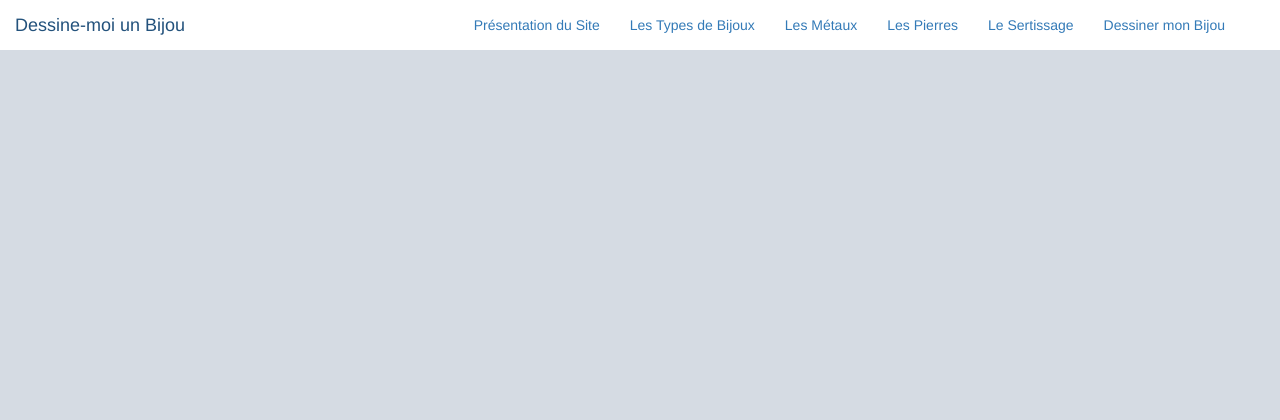
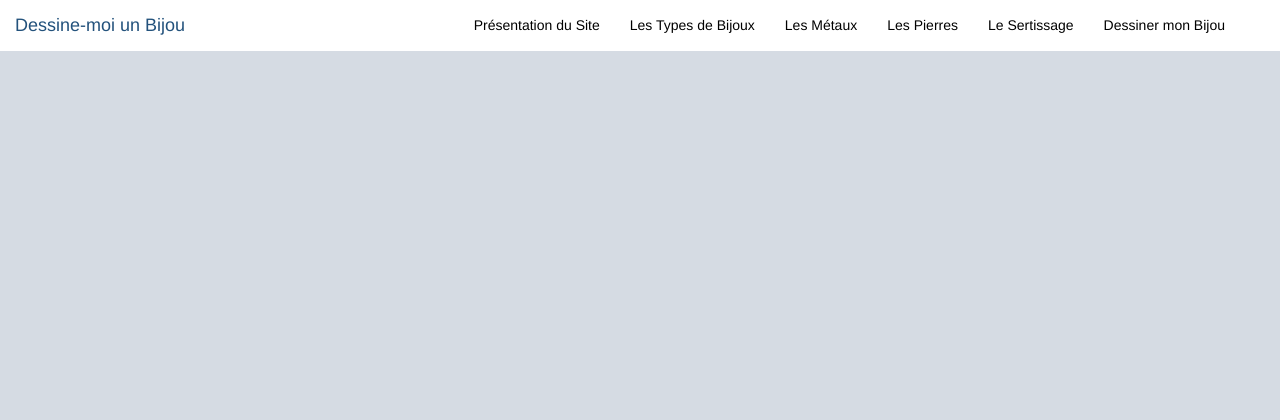
Before and after one commit to danyCorbineau/PersoDayY1, a PHP site: page /index.php in a window 1280 px wide. Shown: the top 420 px of the page. Run offline with PHP 8.4, Linux system fonts and the light colour scheme; tables that the repository leaves empty or names only in its code hold one stand-in row (values such as "Sample post"); grey boxes marked "Sample" are stand-in pictures; some libraries are stand-ins or nearby versions.

Commit message:
Add files via upload

```diff
--- a/index.php
+++ b/index.php
@@ -19,7 +19,7 @@ require 'scriptPhp.php';
 		<meta name="Description" CONTENT="Je vous propose de dessiner votre futur bijoux.">
 		<meta name="Keywords" CONTENT="Bijoux">
 
-		<title>Dessine-moi un Bijou, le site pour demander des croquis.</title>
+		<title>Dessine-moi un Bijou</title>
 		<meta name="description" content=".........">
 
 
@@ -40,14 +40,14 @@ require 'scriptPhp.php';
 
 
 	<!-- Navigation bar-->
-    <header class="navbar navbar-fixed-top color-me" role="navigation">
+    <header class="navbar navbar-fixed-top navclass" id="navid" role="navigation">
 
       <!-- Navigation OK
       ================================================== -->
 
         <div class="container-fluid">
 			<div class="navbar-header">
-					<button type="button" data-target=".navbar-collapse" data-toggle="collapse" class="navbar-toggle" data-target="nav2">
+					<button type="button" data-target=".collapse" data-toggle="collapse" class="navbar-toggle">
 					<span class="icon-bar"></span>
 					<span class="icon-bar"></span>
 					<span class="icon-bar"></span>
@@ -55,24 +55,24 @@ require 'scriptPhp.php';
 					<span class="icon-bar"></span>
 					<span class="icon-bar"></span>
 				</button>
-				<a href="#page-top" class="navbar-brand color-me">Dessine-moi un Bijou</a>
+				<a href="#page-top" class="navbar-brand navclass">Dessine-moi un Bijou</a>
 			</div>
-			<div class="collapse navbar-collapse">
+			<div class="collapse navbar-collapse" >
 				<ul class="nav navbar-nav navbar-right margin-me">
 					<li class="hidden"><a href="#page-top"></a></li>
-					<li><a href="#accueil" class="color-me">Présentation du Site</a></li>
-					<li><a href="#les_types_de_bijoux" class="color-me">Les Types de Bijoux</a></li>
-					<li><a href="#les_métaux" class="color-me">Les Métaux</a></li>
-					<li><a href="#les_pierres" class="color-me">Les Pierres</a></li>
-					<li><a href="#les_serties" class="color-me">Le Sertissage</a></li>
-					<li><a href="#contact" class="color-me">Dessiner mon Bijou</a></li>
+					<li><a href="#accueil" class="navclass">Présentation du Site</a></li>
+					<li><a href="#les_types_de_bijoux" class="navclass">Les Types de Bijoux</a></li>
+					<li><a href="#les_métaux" class="navclass">Les Métaux</a></li>
+					<li><a href="#les_pierres" class="navclass">Les Pierres</a></li>
+					<li><a href="#les_serties" class="navclass">Le Sertissage</a></li>
+					<li><a href="#contact" class="navclass">Dessiner mon Bijou</a></li>
 				</ul>
 			</div>
 		</div>
     </header>
 
 
-	<div class="navbar color-me" style="margin-bottom:0;" role="navigation"></div>
+	<div class="navbar navclass" style="margin-bottom:0;" role="navigation"></div>
 
     <!-- Carousel -->
 	<div id="carousel" class="carousel slide" data-ride="carousel">
@@ -252,7 +252,7 @@ require 'scriptPhp.php';
 	</div>
 
 	 <!-- Block Sertisage -->
-	 <div id="les_serties">
+	 <div id="les_serties" style="margin-bottom: 9%;">
         <h1 class="text-center">Le Sertissage</h1>
 		<!-- Boutons Sertissage -->
 
@@ -268,57 +268,57 @@ require 'scriptPhp.php';
 		</div>
 		<h3 class="col-sm-12" style="margin-bottom:20px; text-align: center;">Il existe de nombreuses façons de sertir une pierre, en voici quelqu'une</h3>
 
-		<div id="listTextSertis" >
+		<div id="listTextSertis">
 			<div id="divSerti_griffes">
 				<h3 class="text-left" id="Serti_griffes">Serti à griffes</h3>
-				<p class="col-sm-12 sertiPara">Le serti à griffes est de loin le type de sertissage le plus utilisé en joaillerie. Il consiste à maintenir la pierre à l’aide de griffes en or ou en platine, que le sertisseur plaque sur la pierre. Leur nombre peut aller de trois à plus d’une dizaine pour les gemmes importantes. Néanmoins, c’est bien le serti 4 griffes qui donne les plus beaux rendus. Il est à la fois sécurisant, discret, et esthétique. Il peut être utilisé pour des pierres centrales, ou des pierres d’entourage si leur dimension le permet, sans quoi elles seraient noyées dans le métal.</p>
+				<p class="col-sm-12" style="margin-bottom:40px; text-align: justify;">Le serti à griffes est de loin le type de sertissage le plus utilisé en joaillerie. Il consiste à maintenir la pierre à l’aide de griffes en or ou en platine, que le sertisseur plaque sur la pierre. Leur nombre peut aller de trois à plus d’une dizaine pour les gemmes importantes. Néanmoins, c’est bien le serti 4 griffes qui donne les plus beaux rendus. Il est à la fois sécurisant, discret, et esthétique. Il peut être utilisé pour des pierres centrales, ou des pierres d’entourage si leur dimension le permet, sans quoi elles seraient noyées dans le métal.</p>
 			</div>
 
 			<div id="divSerti_clos">
 				<h3 class="text-left" id="Serti_clos">Serti clos</h3>
-				<p class="col-sm-12 sertiPara">Il est lui aussi très utilisé en joaillerie. Comme son nom l’indique, la pierre est complètement entourée de métal. Il est extrêmement sécurisant, et permet d’obtenir des bijoux plus importants. Le serti clos est cependant à éviter pour les pierres de petite dimension. Afin d’apporter une bonne tenue dans le temps, une épaisseur minimum d’or est en effet nécessaire. Le risque est donc d’étouffer la pierre avec le métal, lui empêchant de capter toute la lumière dont elle a besoin.</p>
+				<p class="col-sm-12" style="margin-bottom:40px; text-align: justify;">Il est lui aussi très utilisé en joaillerie. Comme son nom l’indique, la pierre est complètement entourée de métal. Il est extrêmement sécurisant, et permet d’obtenir des bijoux plus importants. Le serti clos est cependant à éviter pour les pierres de petite dimension. Afin d’apporter une bonne tenue dans le temps, une épaisseur minimum d’or est en effet nécessaire. Le risque est donc d’étouffer la pierre avec le métal, lui empêchant de capter toute la lumière dont elle a besoin.</p>
 			</div>
 
 			<div id="divSerti_demi_clos">
 				<h3 class="text-left" id="Serti_demi_clos">Serti demi-clos</h3>
-				<p class="col-sm-12 sertiPara">Lorsque l’on souhaite créer un bijou aux formes généreuses, le serti demi-clos est un bon compromis entre le style du bijou, et l’éclat de votre pierre précieuse. Il permet d’obtenir des bijoux plus cossus, tout en permettant à la lumière de pénétrer la gemme. On peut ainsi jouer sur les volumes d’une bague pour obtenir un rendu très aéré tout en étant présent sur le doigt, ou au contraire pavé complètement la bague, sans qu’un rubis ou un diamant de 3 carats soit nécessaire.</p>
+				<p class="col-sm-12" style="margin-bottom:40px; text-align: justify;">Lorsque l’on souhaite créer un bijou aux formes généreuses, le serti demi-clos est un bon compromis entre le style du bijou, et l’éclat de votre pierre précieuse. Il permet d’obtenir des bijoux plus cossus, tout en permettant à la lumière de pénétrer la gemme. On peut ainsi jouer sur les volumes d’une bague pour obtenir un rendu très aéré tout en étant présent sur le doigt, ou au contraire pavé complètement la bague, sans qu’un rubis ou un diamant de 3 carats soit nécessaire.</p>
 			</div>
 
 			<div id="divSerti_masse">
 				<h3 class="text-left" id="Serti_masse">Serti massé</h3>
-				<p class="col-sm-12 sertiPara">Il consiste à inclure la pierre dans le volume de la bague, de façon à ce que le métal affleure le dessus de la pierre. On peut ainsi créer des bijoux aux formes plus contemporaines. Bien qu’il soit très protecteur pour la pierre, il est bon de rappeler qu’un sertissage, quel qu’il soit, protégera la pierre, à la seule condition qu’il soit exécuté par un sertisseur expérimenté.</p>
+				<p class="col-sm-12" style="margin-bottom:40px; text-align: justify;">Il consiste à inclure la pierre dans le volume de la bague, de façon à ce que le métal affleure le dessus de la pierre. On peut ainsi créer des bijoux aux formes plus contemporaines. Bien qu’il soit très protecteur pour la pierre, il est bon de rappeler qu’un sertissage, quel qu’il soit, protégera la pierre, à la seule condition qu’il soit exécuté par un sertisseur expérimenté.</p>
 			</div>
 
 			<div id="divSerti_grains">
 				<h3 class="text-left" id="Serti_grains">Serti à grains</h3>
-				<p class="col-sm-12 sertiPara">Le sertissage à grains est le type de sertissage le plus utilisé pour les pierres de pavage rondes. Il s’agit d’une bande de métal, dans laquelle le sertisseur vient fixer les pierres, tout en conservant un filet de métal de chaque côté des brillants. Pour cela, il creuse le métal. A l’aide d’un outil, il soulève ce que l’on appelle des « grains », qui servent à maintenir les pierres. C’est lors du sertissage que les filets apparaissent. Deux grains peuvent suffire à fixer correctement la pierre, mais lorsque leur dimension le permet on peut alors lever plusieurs grains, et même utilisé des grains de décor entre les pierres. Un sertissage à grains bien exécuté est un excellent signe pour reconnaitre un bijou de qualité. Seuls les sertisseurs expérimentés parviennent à obtenir des grains et des filets réguliers. C’est non seulement l’esthétique de votre bijou qui en dépend, mais également sa tenue dans le temps. Si les grains ou les filets sont trop fins, les pierres tomberont inévitablement.</p>
+				<p class="col-sm-12" style="margin-bottom:40px; text-align: justify;">Le sertissage à grains est le type de sertissage le plus utilisé pour les pierres de pavage rondes. Il s’agit d’une bande de métal, dans laquelle le sertisseur vient fixer les pierres, tout en conservant un filet de métal de chaque côté des brillants. Pour cela, il creuse le métal. A l’aide d’un outil, il soulève ce que l’on appelle des « grains », qui servent à maintenir les pierres. C’est lors du sertissage que les filets apparaissent. Deux grains peuvent suffire à fixer correctement la pierre, mais lorsque leur dimension le permet on peut alors lever plusieurs grains, et même utilisé des grains de décor entre les pierres. Un sertissage à grains bien exécuté est un excellent signe pour reconnaitre un bijou de qualité. Seuls les sertisseurs expérimentés parviennent à obtenir des grains et des filets réguliers. C’est non seulement l’esthétique de votre bijou qui en dépend, mais également sa tenue dans le temps. Si les grains ou les filets sont trop fins, les pierres tomberont inévitablement.</p>
 			</div>
 
 
 			<div id="divSerti_rail">
 				<h3 class="text-left" id="Serti_rail">Serti rail</h3>
-				<p class="col-sm-12 sertiPara">Il est utilisé en haute joaillerie pour sertir les bandes calibrées de diamants et autres pierres de couleur. Il s’agit là de sertir les pierres dans un rail de métal afin qu’il n’y ait aucun espace entre elles. Afin que le rendu final soit le plus fin possible, et que l’or ou le platine soient les moins visibles possible, une retaille des pierres est généralement nécessaire pour qu’elles épousent parfaitement les courbes du bijou. On l’utilise également pour la réalisation d’alliance en diamants taille princesse, et plus rarement de pierres rondes. Dans ce cas, bien que le travail du sertisseur doive être précis, une retaille des pierres n’est pas nécessaire.</p>
+				<p class="col-sm-12" style="margin-bottom:40px; text-align: justify;">Il est utilisé en haute joaillerie pour sertir les bandes calibrées de diamants et autres pierres de couleur. Il s’agit là de sertir les pierres dans un rail de métal afin qu’il n’y ait aucun espace entre elles. Afin que le rendu final soit le plus fin possible, et que l’or ou le platine soient les moins visibles possible, une retaille des pierres est généralement nécessaire pour qu’elles épousent parfaitement les courbes du bijou. On l’utilise également pour la réalisation d’alliance en diamants taille princesse, et plus rarement de pierres rondes. Dans ce cas, bien que le travail du sertisseur doive être précis, une retaille des pierres n’est pas nécessaire.</p>
 			</div>
 
 			<div id="divSerti_descendu">
 				<h3 class="text-left" id="Serti_descendu">Serti descendu</h3>
-				<p class="col-sm-12 sertiPara">Le serti dit descendu, consiste à sertir des pierres de pavage sur une bande de métal de même largeur, à l’aide de minuscules griffes. Bien qu’il soit très prisé, il s’agit là d’une aberration. Sous couvert d’apporter plus de légèreté aux bijoux, il est en réalité utilisé pour masquer la taille diamants. Les griffes les font en effet paraitre plus importants, et moins de pierres sont nécessaires pour couvrir une même surface. Mais l’éclat du bijou en est très altéré, et il est inévitable que les diamants finissent par tomber si le bijou est porté au quotidien. Il est alors impossible de le réparer convenablement.</p>
+				<p class="col-sm-12">Le serti dit descendu, consiste à sertir des pierres de pavage sur une bande de métal de même largeur, à l’aide de minuscules griffes. Bien qu’il soit très prisé, il s’agit là d’une aberration. Sous couvert d’apporter plus de légèreté aux bijoux, il est en réalité utilisé pour masquer la taille diamants. Les griffes les font en effet paraitre plus importants, et moins de pierres sont nécessaires pour couvrir une même surface. Mais l’éclat du bijou en est très altéré, et il est inévitable que les diamants finissent par tomber si le bijou est porté au quotidien. Il est alors impossible de le réparer convenablement.</p>
 			</div>
 		</div>
      </div>
 
 	  <!-- Block Contact-->
 
-        <div id="contact">
+        <div id="contact" style=" margin-top: 100px;">
 		<h1 class="text-center" style="margin-bottom: 10px;">Dessiner mon Bijou</h1>
 		<h2 class="text-center" style="margin-bottom: 1%;">Commander une palette de dessins</h2>
+
 			<div class="row text-center">
 				<p class=" col-lg-4 col-md-4 col-sm-12">tél: 06600660</p>
 				<p class=" col-lg-4 col-md-4 col-sm-12">skype: bijoux</p>
 				<p class=" col-lg-4 col-md-4 col-sm-12">web: mycaillou.com</p>
 			</div>
 		</div>
-
 
 
 
@@ -333,8 +333,8 @@ require 'scriptPhp.php';
 
 				<!-- List of links -->
 				<ul class="nav navbar-nav">
-					<li><a href="mentions_legale.html" class="color-me">Mentions Légales</a></li>
-					<li class="position:fixed; right:1%;"><a href="mentions_legale.html#pol_conf" class="color-me">Politique de Confidentialité</a></li>
+					<li><a href="mentions_legale.html" class="navclass">Mentions Légales</a></li>
+					<li class="position:fixed; right:1%;"><a href="mentions_legale.html#pol_conf" class="navclass">Politique de Confidentialité</a></li>
 				</ul>
 		</div>
 	</footer>
```
Lines whose indentation alone changed are shown as unchanged.
